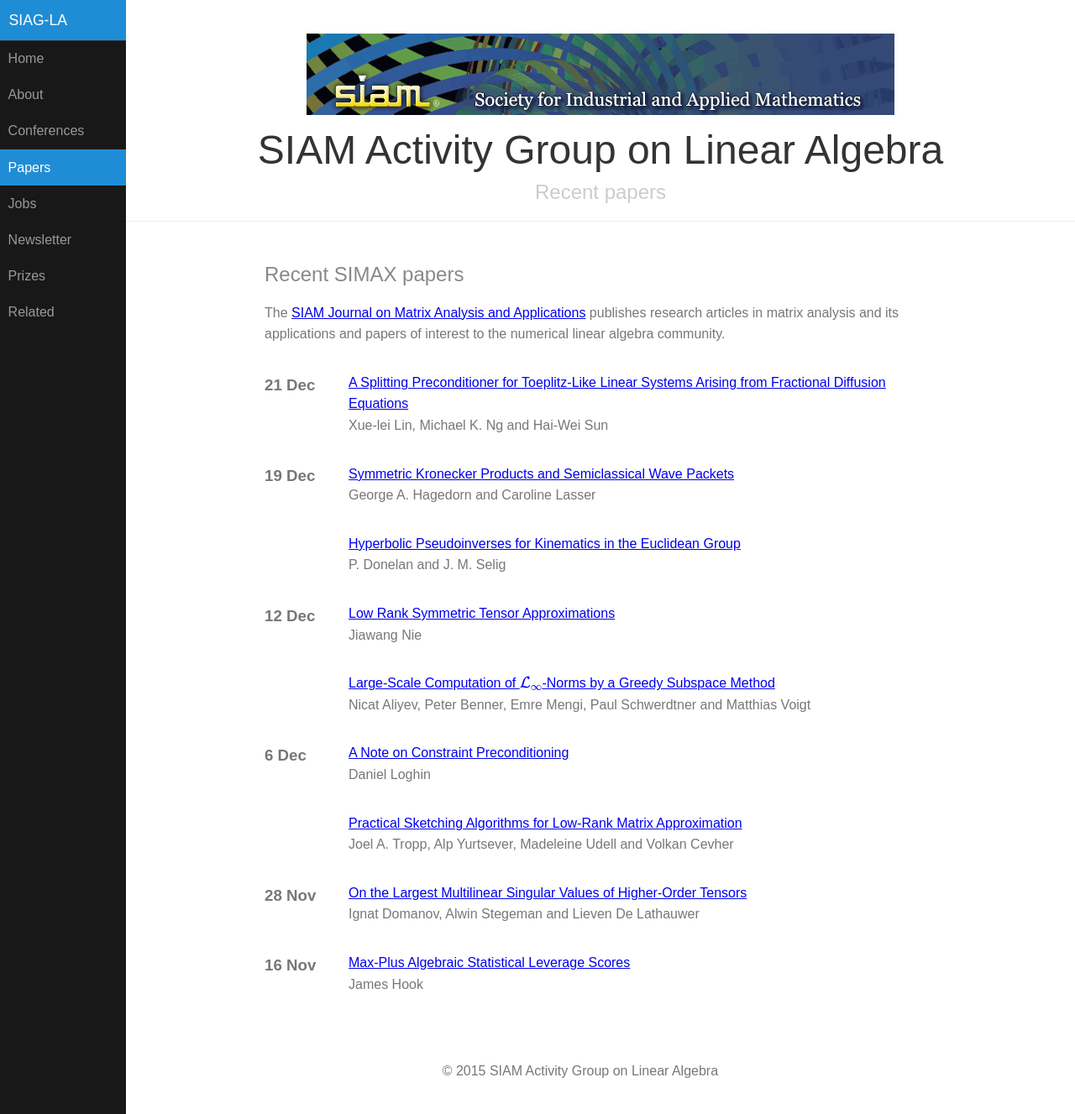
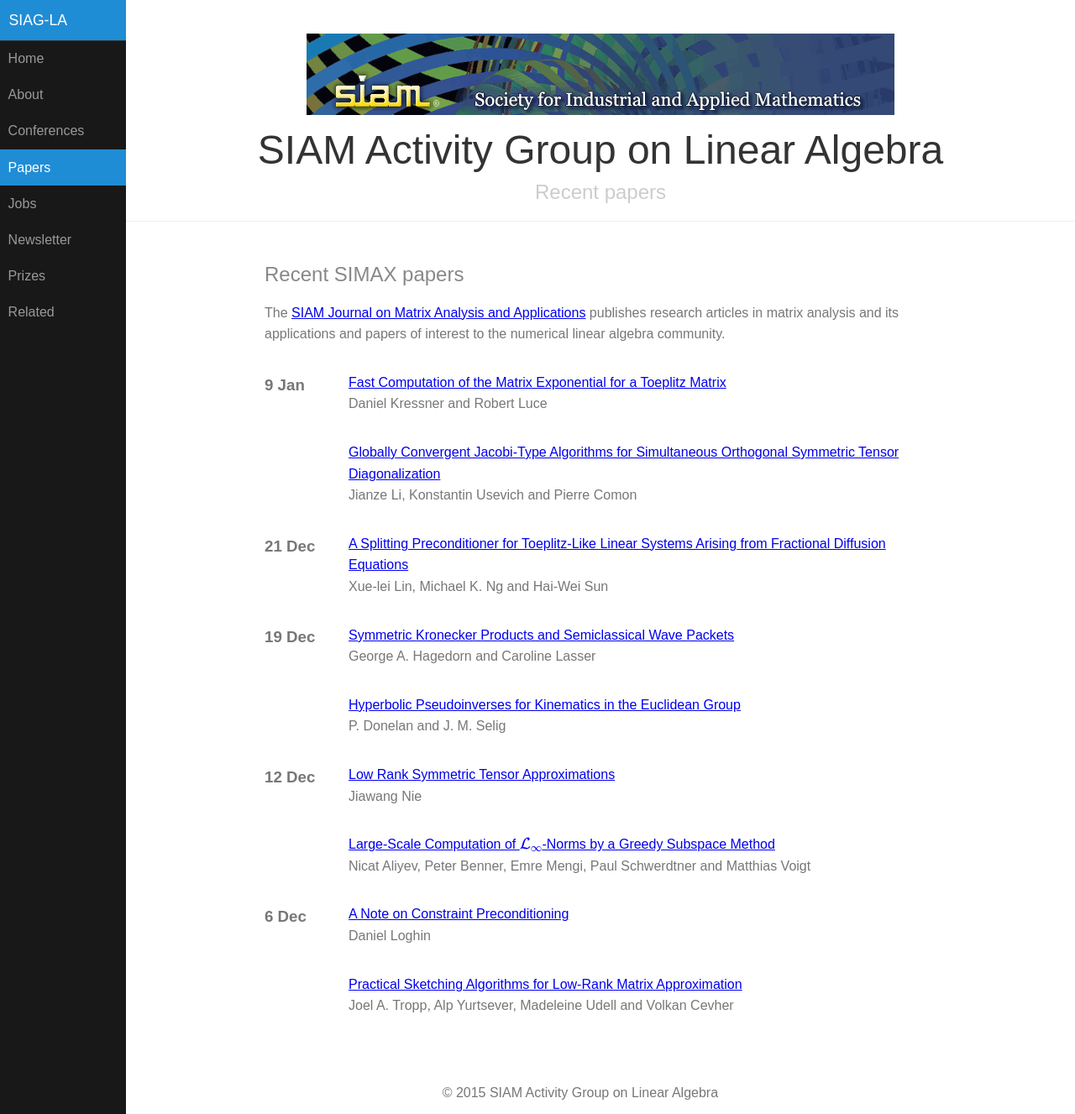
Before and after one commit to dbindel/siagla, a Jekyll site: the page built from simax.html, in a window 1280 px wide and 1327 px high. Shown: the whole window at 84% size. Built offline with Jekyll 4.4.1, drawn with Linux system fonts in a browser that asks for light colours; formulas are drawn with MathJax 3.

Commit message:
Automated updates to simax.yml

```diff
--- a/_data/simax.yml
+++ b/_data/simax.yml
@@ -2562,3 +2562,20 @@
   title: A Splitting Preconditioner for Toeplitz-Like Linear Systems Arising from
     Fractional Diffusion Equations
   volume: '38'
+- authors: Jianze Li, Konstantin Usevich and Pierre Comon
+  date: '2018-01-09T08:00:00Z'
+  doi: doi:10.1137/17M1116295
+  link: http://epubs.siam.org/doi/abs/10.1137/17M1116295?ai=s7&mi=3ezuvv&af=R
+  pp_end: '22'
+  pp_start: '1'
+  title: Globally Convergent Jacobi-Type Algorithms for Simultaneous Orthogonal Symmetric
+    Tensor Diagonalization
+  volume: '39'
+- authors: Daniel Kressner and Robert Luce
+  date: '2018-01-09T08:00:00Z'
+  doi: doi:10.1137/16M1083633
+  link: http://epubs.siam.org/doi/abs/10.1137/16M1083633?ai=s7&mi=3ezuvv&af=R
+  pp_end: '47'
+  pp_start: '23'
+  title: Fast Computation of the Matrix Exponential for a Toeplitz Matrix
+  volume: '39'
```
